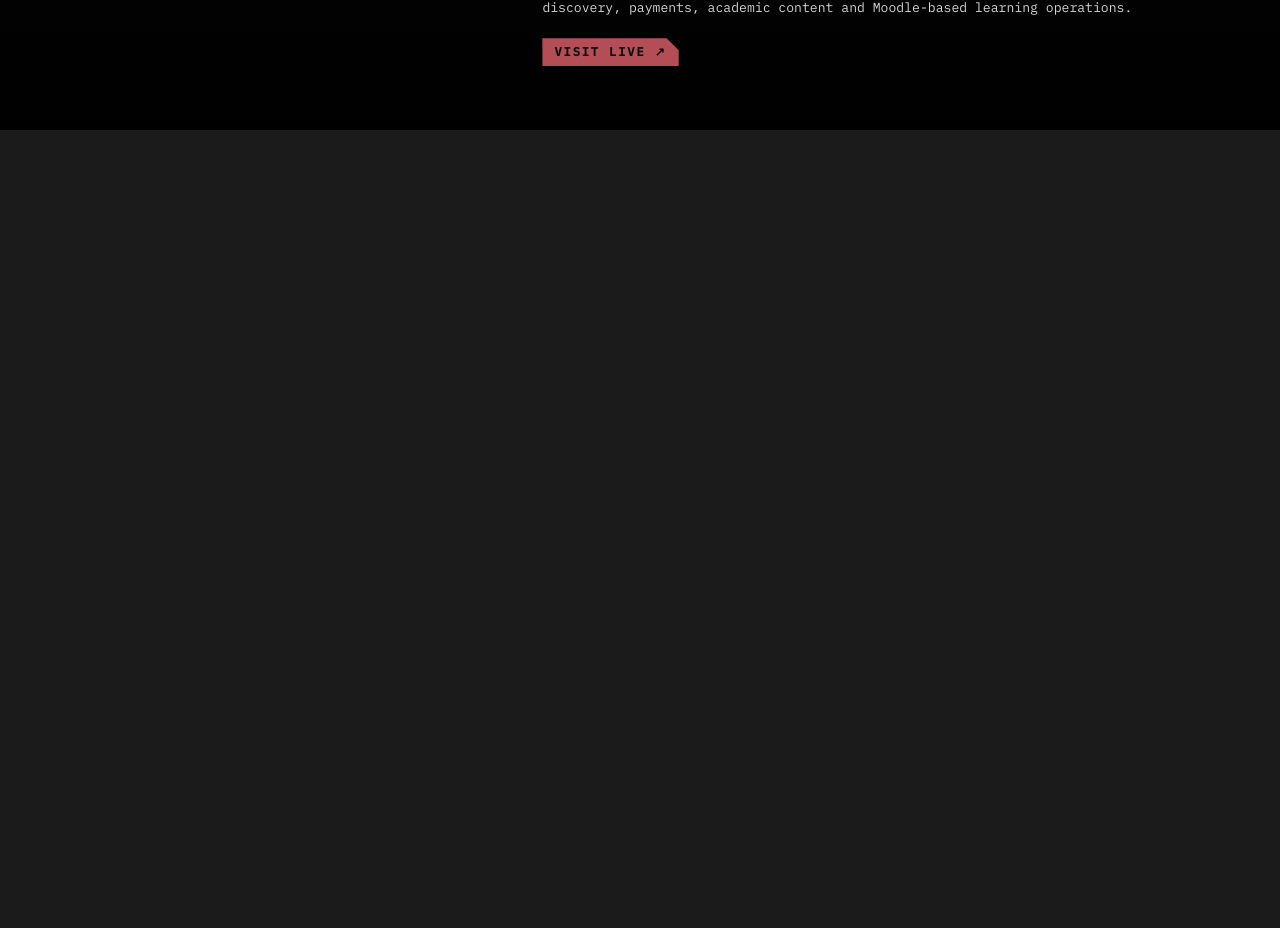
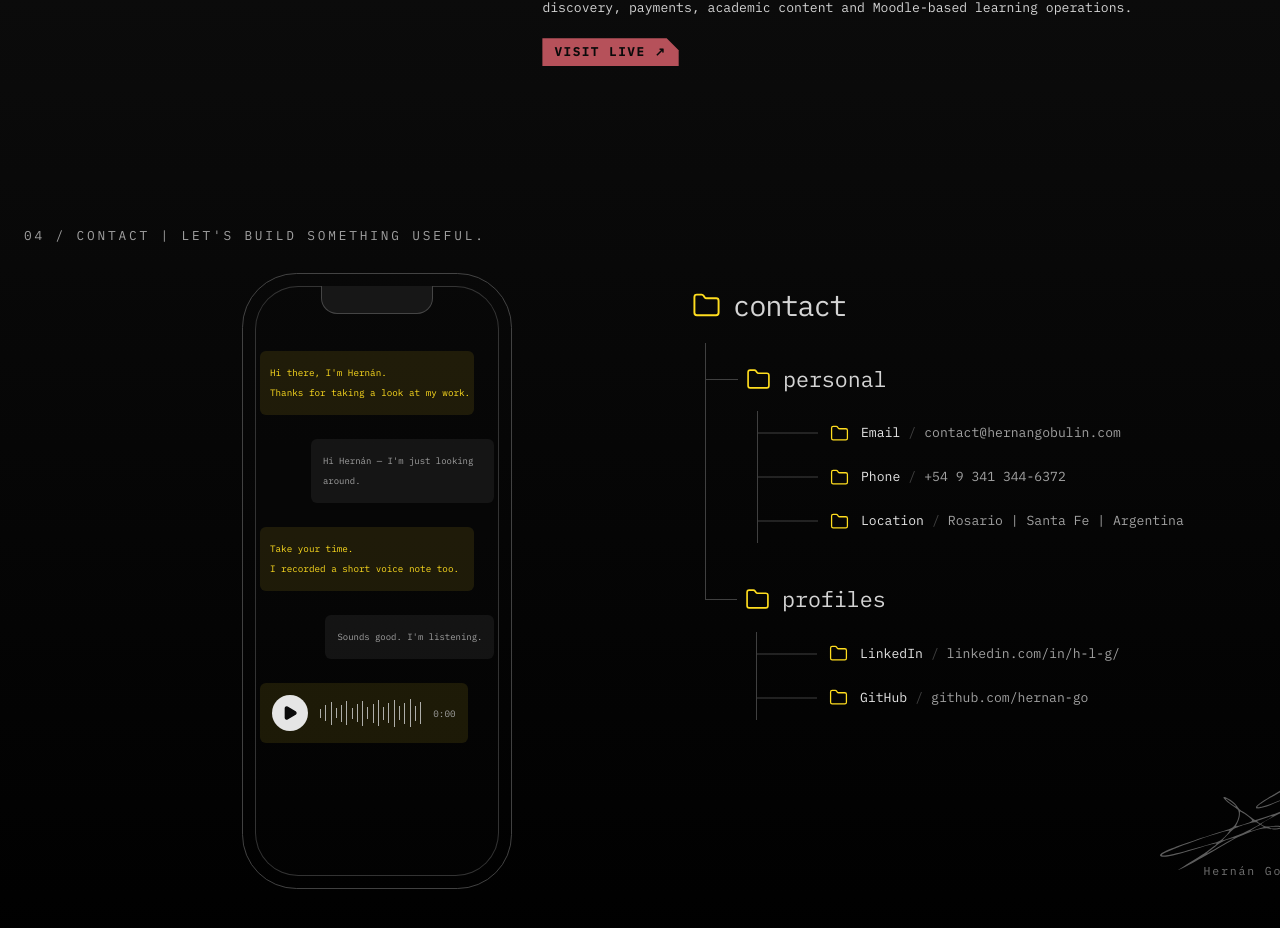
Before and after one commit to hernan-go/portfolio-hernan, a React (Vite) app: page / in a window 1280 px wide. Shown: the part 1440-2368 px from the top of the page. Before the commit the page ends 1570 px from the top, so only its background shows below. Built offline with nearby package versions, Linux system fonts and the light colour scheme.

Commit message:
feat(contact): connect social profile links

```diff
--- a/package.json
+++ b/package.json
@@ -11,6 +11,7 @@
   },
   "dependencies": {
     "@tailwindcss/vite": "^4.3.2",
+    "lucide-react": "^1.24.0",
     "react": "^19.2.7",
     "react-dom": "^19.2.7",
     "tailwindcss": "^4.3.2"
--- a/src/App.tsx
+++ b/src/App.tsx
@@ -1,6 +1,7 @@
 import { Header } from "./components/Header";
 import { Hero } from "./sections/Hero";
 import { Work } from "./sections/Work";
+import { Contact } from "./sections/Contact";
 
 function App() {
   return (
@@ -10,6 +11,7 @@ function App() {
       <main>
         <Hero />
         <Work />
+        <Contact />
       </main>
     </div>
   );
--- /dev/null
+++ b/src/sections/Contact.tsx
@@ -0,0 +1,273 @@
+import { Folder, Play } from "lucide-react";
+
+import { Container } from "../components/Container";
+
+type FolderLeafProps = {
+  label: string;
+  value: string;
+  href?: string;
+};
+
+function FolderLeaf({ label, value, href }: FolderLeafProps) {
+  const content = (
+    <>
+      <span
+        aria-hidden="true"
+        className="absolute -left-8 top-1/2 h-px w-[3.75rem] -translate-y-1/2 bg-neutral-700"
+      />
+
+      <Folder
+        size={19}
+        strokeWidth={1.6}
+        className="shrink-0 text-[#FFDD1F]"
+        aria-hidden="true"
+      />
+
+      <p className="min-w-0 font-['IBM_Plex_Mono'] text-[0.76rem] leading-5 text-neutral-400 md:text-[0.82rem]">
+        <span className="text-neutral-200 transition-colors group-hover:text-[#FFDD1F]">
+          {label}
+        </span>
+
+        <span className="mx-2 text-neutral-700">/</span>
+
+        <span className="break-alltransition-colors group-hover:text-neutral-200">
+          {value}
+        </span>
+      </p>
+    </>
+  );
+  const className =
+    "group relative flex min-w-0 items-center gap-3 py-3 pl-10";
+
+  if (href) {
+    return (
+      <a
+        href={href}
+        target="_blank"
+        rel="noreferrer"
+        className={`${className} focus-visible:outline-2 focus-visible:outline-offset-4 focus-visible:outline-[#FFDD1F]`}
+        aria-label={`Open ${label} profile`}
+      >
+        {content}
+      </a>
+    );
+  }
+  return <div className={className}>{content}</div>;
+}
+
+function PhoneMockup() {
+  return (
+    <div className="flex w-full justify-center lg:justify-start">
+      <div className="relative aspect-[9/19] w-full max-w-[310px] rounded-[3.4rem] border border-neutral-600/80 p-3 lg:aspect-[9/20.5] lg:h-[clamp(606px,calc(70svh+3.5rem),736px)] lg:w-auto lg:max-w-none">
+        <div
+          aria-hidden="true"
+          className="absolute left-1/2 top-3 z-10 h-7 w-28 -translate-x-1/2 rounded-b-2xl border-x border-b border-neutral-600/80 bg-[#171717]"
+        />
+
+        <div className="relative h-full overflow-hidden rounded-[2.7rem] border border-neutral-700/80 bg-neutral-950/20">
+          <div className="flex h-full flex-col px-3 pb-7 pt-16">
+            <div className="flex flex-1 flex-col gap-6">
+              <div className="-ml-2 w-[98%] self-start rounded-md bg-[#FFDD1F]/10 px-2.5 py-3">
+                <p className="font-['IBM_Plex_Mono'] text-[clamp(0.58rem,0.68vw,0.68rem)] leading-5 text-[#FFDD1F]">
+                  <span className="block whitespace-nowrap">
+                    Hi there, I&apos;m Hernán.
+                  </span>
+
+                  <span className="block whitespace-nowrap">
+                    Thanks for taking a look at my work.
+                  </span>
+                </p>
+              </div>
+
+              <div className="-mr-2 max-w-[84%] self-end rounded-md bg-white/[0.06] px-3 py-3">
+                <p className="font-['IBM_Plex_Mono'] text-[clamp(0.56rem,0.62vw,0.64rem)] leading-5 text-neutral-400">
+                  Hi Hernán — I&apos;m just looking around.
+                </p>
+              </div>
+
+              <div className="-ml-2 w-[98%] self-start rounded-md bg-[#FFDD1F]/10 px-2.5 py-3">
+                <p className="font-['IBM_Plex_Mono'] text-[clamp(0.58rem,0.68vw,0.68rem)] leading-5 text-[#FFDD1F]">
+                  <span className="block whitespace-nowrap">
+                    Take your time.
+                  </span>
+
+                  <span className="block whitespace-nowrap">
+                    I recorded a short voice note too.
+                  </span>
+                </p>
+              </div>
+
+              <div className="-mr-2 max-w-[80%] self-end rounded-md bg-white/[0.06] px-3 py-3">
+                <p className="font-['IBM_Plex_Mono'] text-[clamp(0.56rem,0.62vw,0.64rem)] leading-5 text-neutral-400">
+                  Sounds good. I&apos;m listening.
+                </p>
+              </div>
+
+              <div className="-ml-2 flex w-[95%] items-center gap-3 self-start rounded-md bg-[#FFDD1F]/10 px-3 py-3">
+                <span className="flex size-9 shrink-0 items-center justify-center rounded-full bg-neutral-200 text-neutral-950">
+                  <Play size={16} fill="currentColor" aria-hidden="true" />
+                </span>
+
+                <div className="flex min-w-0 flex-1 items-center justify-between gap-[2px]">
+                  {Array.from({ length: 20 }).map((_, index) => (
+                    <span
+                      key={index}
+                      aria-hidden="true"
+                      className="block w-px shrink-0 bg-neutral-300/80"
+                      style={{
+                        height: `${9 + ((index * 7) % 20)}px`,
+                      }}
+                    />
+                  ))}
+                </div>
+
+                <span className="font-['IBM_Plex_Mono'] text-[0.58rem] text-neutral-400">
+                  0:00
+                </span>
+              </div>
+            </div>
+          </div>
+        </div>
+      </div>
+    </div>
+  );
+}
+
+function ContactTree() {
+  return (
+    <div className="w-full max-w-[650px] font-['IBM_Plex_Mono'] lg:justify-self-end">
+      <div className="flex items-center gap-3">
+        <Folder
+          size={29}
+          strokeWidth={1.6}
+          className="text-[#FFDD1F]"
+          aria-hidden="true"
+        />
+
+        <span className="text-[1.5rem] lowercase tracking-[-0.04em] text-neutral-300 md:text-[1.8rem]">
+          contact
+        </span>
+      </div>
+
+      <div className="relative ml-[13px] mt-4 pb-2">
+        <div className="relative border-l border-neutral-700 py-5 pl-10">
+          <span
+            aria-hidden="true"
+            className="absolute left-0 top-9 h-px w-8 bg-neutral-700"
+          />
+
+          <div className="flex items-center gap-3">
+            <Folder
+              size={25}
+              strokeWidth={1.6}
+              className="text-[#FFDD1F]"
+              aria-hidden="true"
+            />
+
+            <h3 className="text-[1.15rem] lowercase text-neutral-300 md:text-[1.35rem]">
+              personal
+            </h3>
+          </div>
+
+          <div className="relative ml-[11px] mt-4 border-l border-neutral-700 pl-8">
+            <FolderLeaf
+              label="Email"
+              value="contact@hernangobulin.com"
+            />
+
+            <FolderLeaf
+              label="Phone"
+              value="+54 9 341 344-6372"
+            />
+
+            <FolderLeaf
+              label="Location"
+              value="Rosario | Santa Fe | Argentina"
+            />
+          </div>
+        </div>
+
+        <div className="relative py-5 pl-10">
+          <span
+            aria-hidden="true"
+            className="absolute -top-6 left-0 h-[3.75rem] w-px bg-neutral-700"
+          />
+          <span
+            aria-hidden="true"
+            className="absolute left-0 top-9 h-px w-8 bg-neutral-700"
+          />
+
+          <div className="flex items-center gap-3">
+            <Folder
+              size={25}
+              strokeWidth={1.6}
+              className="text-[#FFDD1F]"
+              aria-hidden="true"
+            />
+
+            <h3 className="text-[1.15rem] lowercase text-neutral-300 md:text-[1.35rem]">
+              profiles
+            </h3>
+          </div>
+
+          <div className="relative ml-[11px] mt-4 border-l border-neutral-700 pl-8">
+            <FolderLeaf
+              label="LinkedIn"
+              value="linkedin.com/in/h-l-g/"
+              href="https://www.linkedin.com/in/h-l-g/"
+            />
+
+            <FolderLeaf
+              label="GitHub"
+              value="github.com/hernan-go"
+              href="https://github.com/hernan-go"
+            />
+          </div>
+        </div>
+      </div>
+      <div className="mt-8 flex justify-end pr-4">
+        <div className="flex flex-col items-end">
+          <span
+            aria-hidden="true"
+            className="block h-[90px] w-[175px] bg-neutral-500/80"
+            style={{
+              WebkitMaskImage: "url('/signature-hernan.svg')",
+              maskImage: "url('/signature-hernan.svg')",
+              WebkitMaskRepeat: "no-repeat",
+              maskRepeat: "no-repeat",
+              WebkitMaskPosition: "center",
+              maskPosition: "center",
+              WebkitMaskSize: "contain",
+              maskSize: "contain",
+            }}
+          />
+
+          <p className="-mt-2 font-['IBM_Plex_Mono'] text-[0.72rem] tracking-[0.16em] text-neutral-500">
+            Hernán Gobulin
+          </p>
+        </div>
+      </div>
+    </div>
+
+  );
+}
+
+export function Contact() {
+  return (
+    <section
+      id="contact"
+      className="relative min-h-screen overflow-hidden py-20 md:py-24"
+    >
+      <Container>
+        <h2 className="font-['IBM_Plex_Mono'] text-[0.8rem] uppercase tracking-[0.22em] text-neutral-400">
+          04 / Contact | Let&apos;s build something useful.
+        </h2>
+
+        <div className="mx-auto mt-7 grid w-full max-w-[1100px] gap-16 lg:translate-x-32 lg:grid-cols-[310px_minmax(0,1fr)] lg:items-center lg:gap-28 xl:translate-x-38 min-[1880px]:translate-x-0">
+          <PhoneMockup />
+          <ContactTree />
+        </div>
+      </Container>
+    </section>
+  );
+}
```
Also changed, not shown: public/signature-hernan.svg (added), 1 other file (tests, documents, lock files or other folders).
